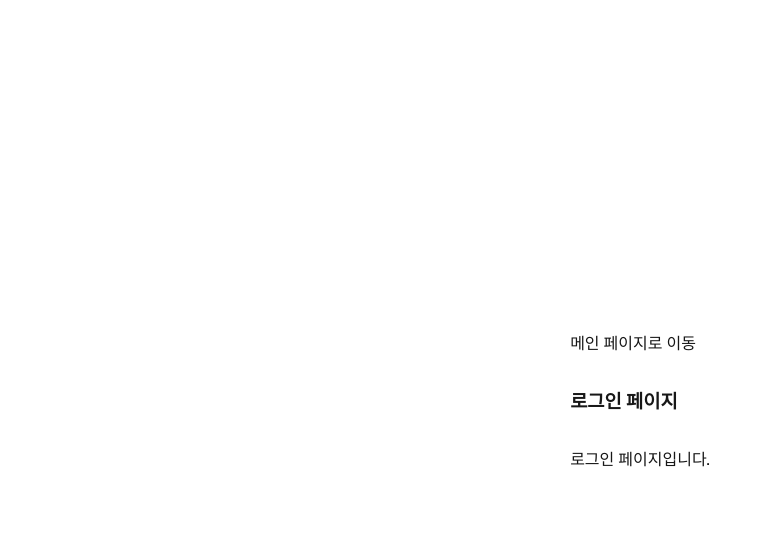
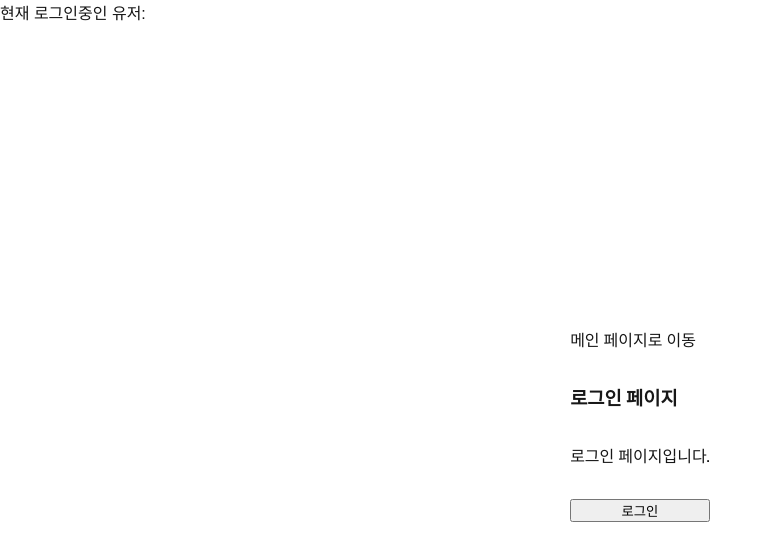
Before and after one commit to seung1/login-test, a Next.js app: page /login in a window 1280 px wide. Shown: the top 560 px of the page, without its empty margins (0-772 px from the left). Built offline with nearby package versions, Linux system fonts and the light colour scheme; no server answers.

Commit message:
feat: 간단한 로그인 로직 추가

```diff
--- a/package.json
+++ b/package.json
@@ -10,9 +10,11 @@
   },
   "dependencies": {
     "firebase": "^11.1.0",
+    "firebase-tools": "^13.29.1",
     "next": "15.1.0",
     "react": "^19.0.0",
-    "react-dom": "^19.0.0"
+    "react-dom": "^19.0.0",
+    "zustand": "^5.0.2"
   },
   "devDependencies": {
     "@eslint/eslintrc": "^3",
--- a/src/app/layout.tsx
+++ b/src/app/layout.tsx
@@ -1,6 +1,7 @@
 import type { Metadata } from "next";
 import { Geist, Geist_Mono } from "next/font/google";
 import "./globals.css";
+import CurrentLoginUser from "@/components/CurrentLoginUser";
 
 const geistSans = Geist({
   variable: "--font-geist-sans",
@@ -25,6 +26,7 @@ export default function RootLayout({
   return (
     <html lang="en">
       <body className={`${geistSans.variable} ${geistMono.variable}`}>
+        <CurrentLoginUser />
         {children}
       </body>
     </html>
--- a/src/app/login/page.tsx
+++ b/src/app/login/page.tsx
@@ -1,8 +1,45 @@
+"use client";
+
 import Link from "next/link";
 import styles from "../page.module.css";
+import {
+  getAuth,
+  signInWithPopup,
+  GoogleAuthProvider,
+  signOut,
+} from "firebase/auth";
+import app from "@/utils/firebase";
+import { authStore } from "@/store/authStore";
 
 export default function Login() {
   // 로그인을 했는데 로그인 페이지로 접근하게 되면 -> 메인 페이지로 이동
+
+  const { user, setUser } = authStore();
+
+  const provider = new GoogleAuthProvider();
+  provider.setCustomParameters({
+    prompt: "select_account", // 계정 선택을 항상 강제
+  });
+  const auth = getAuth(app);
+
+  const tryLogin = () => {
+    signInWithPopup(auth, provider)
+      .then((result) => {
+        setUser(result.user);
+      })
+      .catch((error) => {
+        // Handle Errors here.
+        const errorCode = error.code;
+        const errorMessage = error.message;
+        // The email of the user's account used.
+        const email = error.customData.email;
+        // The AuthCredential type that was used.
+        const credential = GoogleAuthProvider.credentialFromError(error);
+        // ...
+
+        console.error(errorCode, errorMessage, email, credential);
+      });
+  };
 
   return (
     <div className={styles.page}>
@@ -11,6 +48,26 @@ export default function Login() {
 
         <h3>로그인 페이지</h3>
         <p>로그인 페이지입니다.</p>
+
+        {user === null ? (
+          <button
+            onClick={() => {
+              tryLogin();
+            }}
+          >
+            로그인
+          </button>
+        ) : (
+          <button
+            onClick={() => {
+              signOut(auth).then(() => {
+                setUser(null);
+              });
+            }}
+          >
+            로그아웃
+          </button>
+        )}
       </main>
     </div>
   );
--- /dev/null
+++ b/src/components/CurrentLoginUser.tsx
@@ -0,0 +1,30 @@
+"use client";
+
+import { authStore } from "@/store/authStore";
+import app from "@/utils/firebase";
+import { getAuth, onAuthStateChanged } from "firebase/auth";
+import { useEffect } from "react";
+
+const CurrentLoginUser = () => {
+  const { user, setUser } = authStore();
+
+  useEffect(() => {
+    const auth = getAuth(app);
+
+    const unsubscribe = onAuthStateChanged(auth, (user) => {
+      if (user) {
+        setUser(user);
+      } else {
+        setUser(null);
+      }
+    });
+
+    return () => {
+      unsubscribe();
+    };
+  }, [setUser]);
+
+  return <div>현재 로그인중인 유저: {user?.displayName}</div>;
+};
+
+export default CurrentLoginUser;
--- /dev/null
+++ b/src/store/authStore.ts
@@ -0,0 +1,10 @@
+import type { User } from "firebase/auth";
+import { create } from "zustand/react";
+
+export const authStore = create<{
+  user: User | null;
+  setUser: (user: User | null) => void;
+}>((set) => ({
+  user: null,
+  setUser: (user) => set({ user }),
+}));
```
Also changed, not shown: src/utils/firebase.ts (renamed from src/firebase.ts), 1 other file (tests, documents, lock files or other folders).
